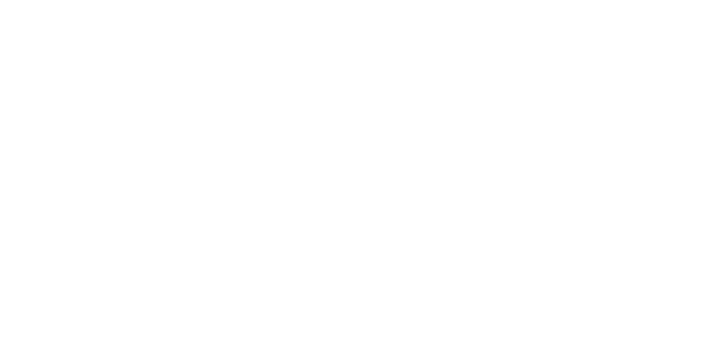
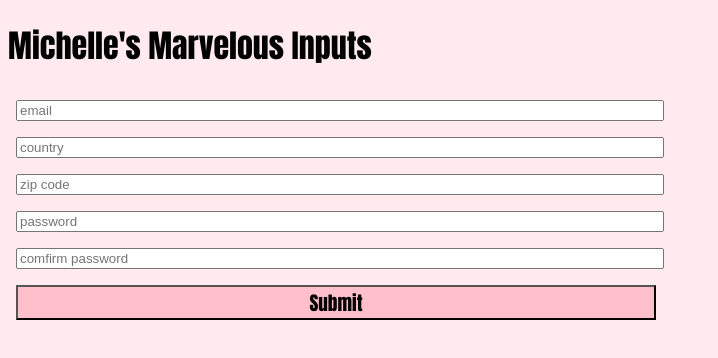
Before and after one commit to MichelleMWang/form-validation, a plain HTML site: page index.html in a window 1280 px wide. Shown: the whole page, without its empty margins (0-718 px from the left). Drawn offline with Linux system fonts and the light colour scheme.

Commit message:
updated UI

```diff
--- a/index.html
+++ b/index.html
@@ -4,9 +4,18 @@
     <meta charset="UTF-8">
     <meta http-equiv="X-UA-Compatible" content="IE=edge">
     <meta name="viewport" content="width=device-width, initial-scale=1.0">
-    <title>Document</title>
+    <title>Form Validation</title>
+    <link rel="stylesheet" href="style.css">
 </head>
 <body>
-
+    <h1>Michelle's Marvelous Inputs</h1>
+    <div class="inputs">
+        <input type="email" placeholder="email">
+        <input type="text" placeholder="country">
+        <input type="number" placeholder="zip code">
+        <input type="password" placeholder="password">
+        <input type="password" placeholder="comfirm password">
+        <input id='submit-button' type="submit">
+    </div>
 </body>
 </html>
--- a/style.scss
+++ b/style.scss
@@ -0,0 +1,20 @@
+.inputs{
+    display: flex;
+    flex-direction: column;
+    input{
+        margin: .5rem;
+        max-width: 50vw;
+    }
+}
+h1{
+    font-weight: normal;
+    font-family: Impact, Haettenschweiler, 'Arial Narrow Bold', sans-serif;
+}
+body{
+    background-color: rgb(255, 235, 239);
+}
+#submit-button{
+    background-color: pink;
+    font-size: 1.2rem;
+    font-family: Impact, Haettenschweiler, 'Arial Narrow Bold', sans-serif;
+}
```
Also changed, not shown: main.js (added), style.css, 2 other files.
